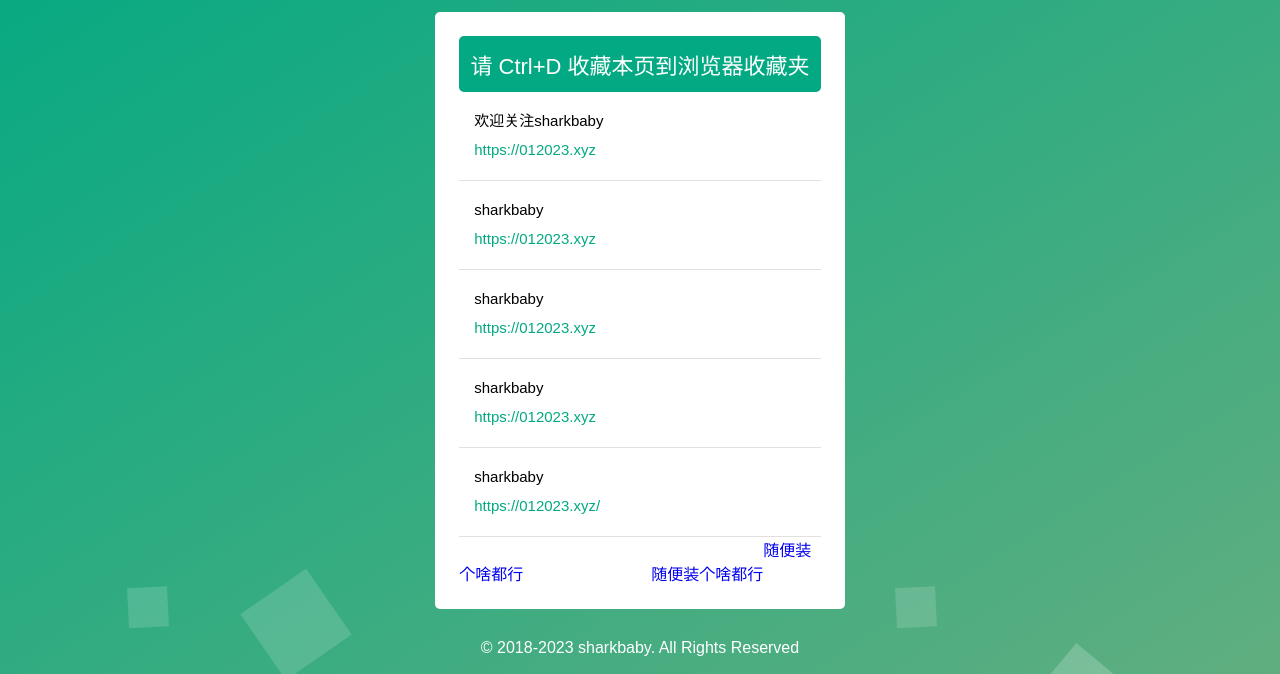
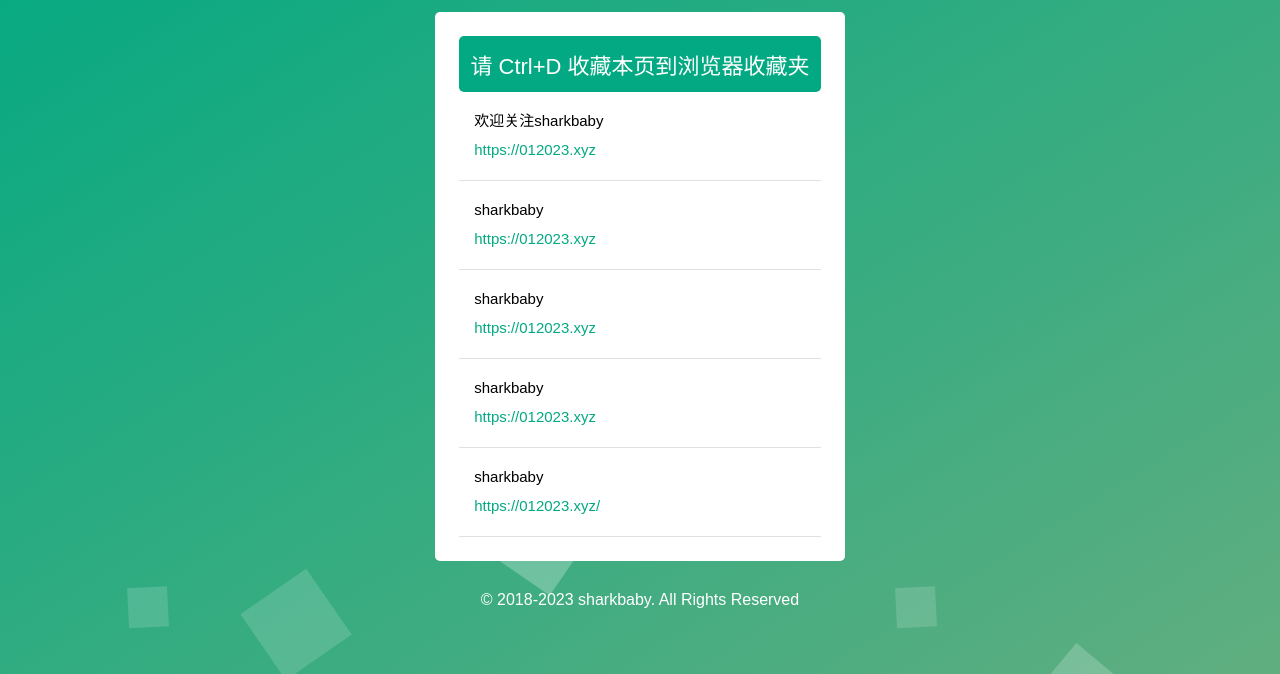
Before and after one commit to sharkbaby12345/release-page, a plain HTML site: page index.html in a window 1280 px wide. Shown: the part 126-800 px from the top of the page. Drawn offline with Linux system fonts and the light colour scheme.

Commit message:
Update index.html

```diff
--- a/index.html
+++ b/index.html
@@ -46,11 +46,6 @@
 									<a href="https://012023.xyz" target="_blank"><i>https://012023.xyz/</i></a>
 
 								</span></span></li>
-
-                                <span>近期部分国产浏览器屏蔽网址，电脑请安装<a href="#" target="_blank">随便装个啥都行</a>访问，手机请安装<a href="#" target="_blank">随便装个啥都行</a>访问。<span>
-							</ul>
-
-
 					</div>
 				</div>
 				<p class="footer">© 2018-2023 sharkbaby. All Rights Reserved</p>
```
